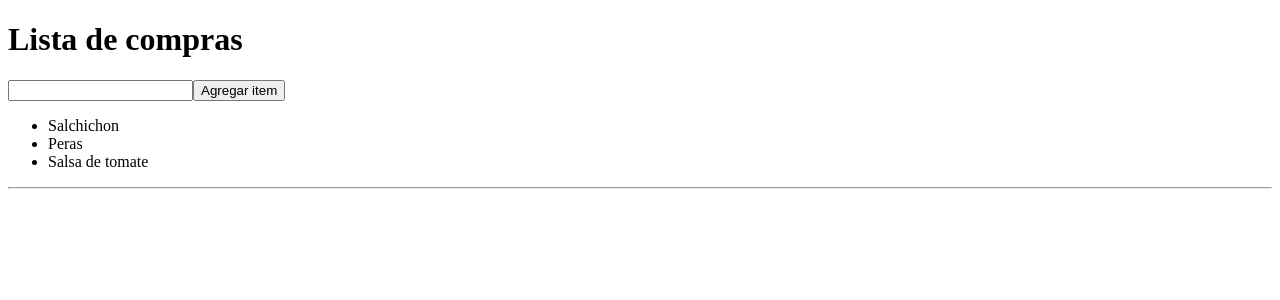
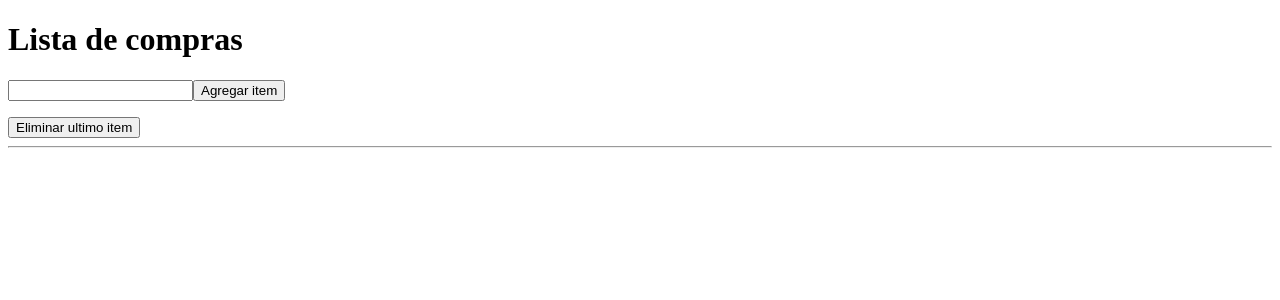
Before and after one commit to KatherinLizeth/react-shopping, a React (Create React App) app: page / in a window 1280 px wide. Shown: the top 300 px of the page. Built offline with nearby package versions, Linux system fonts and the light colour scheme.

Commit message:
Manejo de estado con el Hook useState en componente funcionales

```diff
--- a/src/App.js
+++ b/src/App.js
@@ -1,42 +1,25 @@
-import React from 'react'
+import React, { useState } from 'react'
 import ListaCompras from './components/ListaCompras'
 import InputItems from './components/InputItems'
 
 
-class App extends React.Component {
+function App () {
 
-    constructor() {
-        super()
-        this.state = {
-            listaCompras: [
-                'Salchichon',
-                'Peras',
-                'Salsa de tomate'
-            ]
-        }
+    const [listaCompras, setListaCompras] = useState([])
+
+  let agregarItems = (item) => {
+        setListaCompras([...listaCompras, item])
     }
 
-    agregarItems = (item) => {
-        this.setState(
-            {
-                listaCompras: [...this.state.listaCompras, item]
-            }
-        )
-
-    }
-
-
-    render() {
         return (
             <>
                 <h1> Lista de compras</h1>
-                <InputItems onSubmit={this.agregarItems} />
-                <ListaCompras lista={this.state.listaCompras} />
+                <InputItems onSubmit={agregarItems} />
+                <ListaCompras lista={listaCompras} />
                 <hr />
 
             </>
         )
-    }
 }
 
 export default App
--- a/src/components/ListaCompras.jsx
+++ b/src/components/ListaCompras.jsx
@@ -12,6 +12,7 @@ function MiPrimerComponente(props) {
                 }
 
             </ul>
+            <button>Eliminar ultimo item</button>
         </>
     )
 }
```
Also changed, not shown: 1 other file (tests, documents, lock files or other folders).
